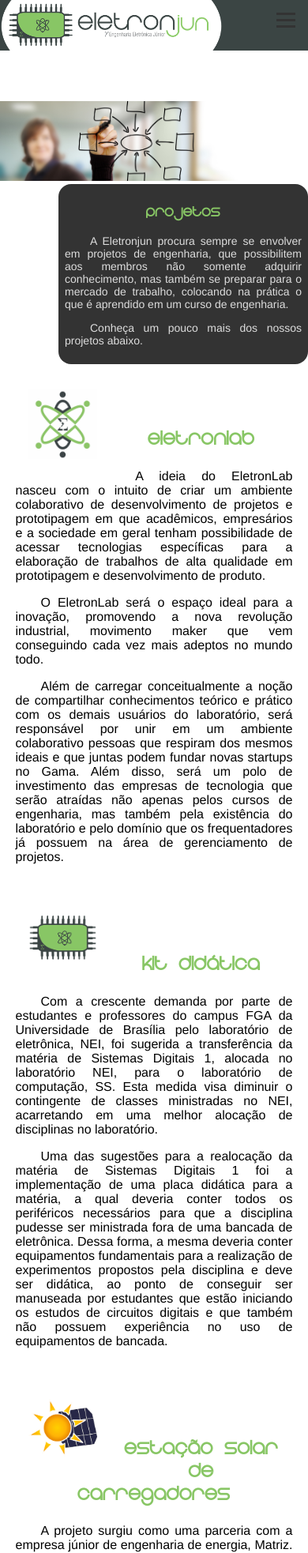
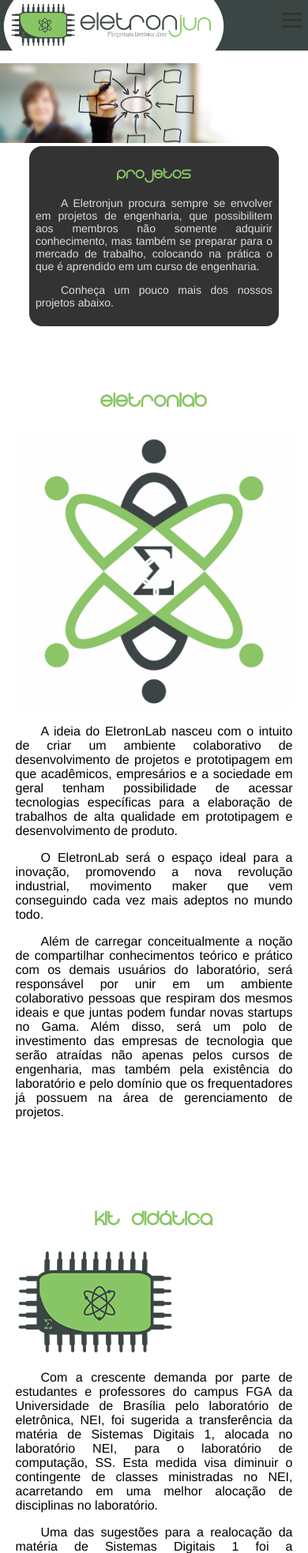
Before and after one commit to VinyPinheiro/SiteEletronjun, a PHP site: page /projetos.html in a window 390 px wide. Shown: the top 1966 px of the page at 79% size. Run offline with PHP 8.4, Linux system fonts and the light colour scheme.

Commit message:
Atualizando menu Mobile De novo

```diff
--- a/css/styles.css
+++ b/css/styles.css
@@ -283,7 +283,7 @@
 	background-color: #FF00FF;
 }
 .img-leftt{
-	margin: 1rem;
+	margin-right: 1rem;
 	width: 25%;
 	float: left;
 }
@@ -393,16 +393,28 @@
 /*Adaptação screen(max-width:1024px)*/
 @media only screen and (max-width: 1023px){
 #logo{
-	padding-left:0;
+	padding-left:0.2rem;
+}
+.index{
+	margin-top: 5rem;
 }
 .apresentacao{
 	position:static;
+	float:none;
+	width: 90%;
+	margin:auto;
 }
 .img-center{
 	width:100%;
 }
 .img-left{
 	float:none;
+	margin:auto;
+	width: 100%;
+}
+.img-leftt{
+	float:none;
+	margin-right:auto;
 	margin:auto;
 	width: 100%;
 }
@@ -427,6 +439,9 @@
 }
 .projetoint{
 	position:static;
+	float:none;
+	width: 90%;
+	margin:auto;
 }
 /*Menu Mobile*/
 .menu nav{
@@ -439,6 +454,7 @@
 	border-radius: 0 0 0 0.5rem;
 	margin:0;
 	padding:0.5rem;
+	visibility:hidden;
 	opacity:0;
 
 		 -webkit-transition: all 300ms ease;
@@ -451,8 +467,8 @@
 .item{
 	display:block;
 	width: 100%;
-	padding: 0.1rem;
-	font-size:1rem;
+	padding: 0.3rem;
+	font-size:1.5rem;
 
 }
 .item:hover{
@@ -470,13 +486,14 @@
 }
 
 #control-nav:checked ~ nav{
+		visibility:visible;
 		opacity:1;
 }
 
 /*Controle do Menu*/
 .control-nav {
     position: absolute;
-    right: 1rem;
+    right: 0.5rem;
     top: 1rem;
     display: block;
     width: 1.5rem;
--- a/projetos.html
+++ b/projetos.html
@@ -84,11 +84,10 @@
 
 		<article>
 
+				<h1>EletronLab</h1>
 				<figure class="img-leftt" >
 					<img src = "img/eletronlab.jpg" title="Eletronlab" alt="Eletronlab" />
 				</figure>
-
-				<h1>EletronLab</h1>
 
 				<p>A ideia do EletronLab nasceu com o intuito de criar um ambiente colaborativo de desenvolvimento de projetos e prototipagem em que acadêmicos, empresários e a sociedade em geral tenham possibilidade de acessar tecnologias específicas para a elaboração de trabalhos de alta qualidade em prototipagem e desenvolvimento de produto. </p>
 
@@ -100,10 +99,10 @@
 
 		<article>
 
-				<figure class="img-leftt" >
+				<h1>Kit Didática</h1>
+				<figure class="img-leftt">
 					<img src = "img/favicon.png" title="Kit Didática" alt="Kit Didática" />
 				</figure>
-				<h1>Kit Didática</h1>
 
 				<p>Com a crescente demanda por parte de estudantes e professores do campus FGA da Universidade de Brasília pelo laboratório de eletrônica, NEI, foi sugerida a transferência da matéria de Sistemas Digitais 1, alocada no laboratório NEI, para o laboratório de computação, SS. Esta medida visa diminuir o contingente de classes ministradas no NEI, acarretando em uma melhor alocação de disciplinas no laboratório.</p>
 				<p>Uma das sugestões para a realocação da matéria de Sistemas Digitais 1 foi a implementação de uma placa didática para a matéria, a qual deveria conter todos os periféricos necessários para que a disciplina pudesse ser ministrada fora de uma bancada de eletrônica. Dessa forma, a mesma deveria conter equipamentos fundamentais para a realização de experimentos propostos pela disciplina e deve ser didática, ao ponto de conseguir ser manuseada por estudantes que estão iniciando os estudos de circuitos digitais e que também não possuem experiência no uso de equipamentos de bancada.</p>
@@ -112,10 +111,10 @@
 
 				<article>
 
+				<h1>Estação solar de carregadores</h1>
 				<figure class="img-leftt" >
 					<img src = "img/carregadores.png" title="EstaçãodeCarregadores" alt="EstaçãodeCarregadores" />
 				</figure>
-				<h1>Estação solar de carregadores</h1>
 
 				<p>A projeto surgiu como uma parceria com a empresa júnior de engenharia de energia, Matriz. Propõe-se a construção de uma estação sustentável de carregadores celular utilizando a energia solar na FGA. A estação será instalada em uma área verde de convivência, fornecendo assim um ambiente aconchegante para descanso e lazer enquanto carregamos nosso celular. </p>
 
@@ -124,7 +123,6 @@
 
 				<article>
 				<h1>Vídeo-Aulas</h1>
-
 				<figure class="img-leftt" >
 					<img src = "img/aula.jpg" title="Vídeo-Aulas" alt="Vídeo-Aulas" />
 				</figure>
@@ -136,10 +134,11 @@
 
 				<article>
 
+				<h1>Impressora 3D</h1>
 				<figure class="img-leftt" >
 					<img src = "img/impressora_3d.jpg" title="Impressora3D" alt="Impressora3D" />
 				</figure>
-				<h1>Impressora 3D</h1>
+
 				<p>A EletronJun conta com uma impressora 3D, modelo Mendel Prusa, com ela fornecemos a facilidade de imprimir projetos e adquirir acessórios personalizados tanto a clientes internos e externos à nossa comunidade acadêmica. Atualmente, nossa equipe está trabalhando na manutenção do nosso equipamento para melhorar nossa qualidade de impressão. Em breve, disponibilizaremos um catálogo de peças com acessórios personalizados e um espaço para enviarem seus projetos para fazer orçamento. </p>
 		</article>
 
```
Also changed, not shown: cursos.html (+9 -8 lines).
